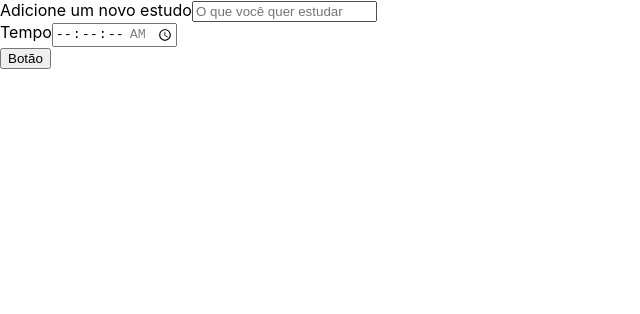
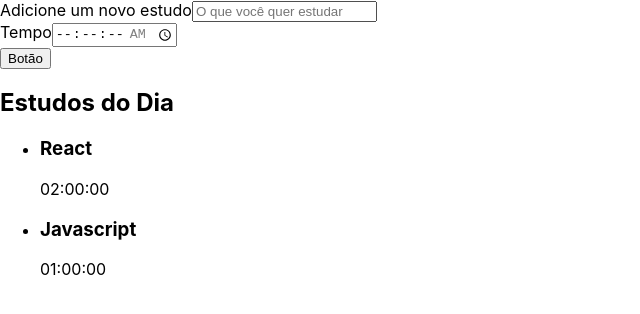
Before and after one commit to GabrielTadachi/alura-studies, a React (Create React App) app: page / in a window 1280 px wide. Shown: the top 314 px of the page, without its empty margins (0-640 px from the left). Built offline with nearby package versions, Linux system fonts and the light colour scheme.

Commit message:
Adicionando Componente Lista

```diff
--- a/src/App.tsx
+++ b/src/App.tsx
@@ -1,10 +1,12 @@
 import React from 'react';
 import Formulario from './components/Formulario';
+import Lista from './components/Lista';
 
 function App() {
   return (
     <div className="App">
       <Formulario/>
+      <Lista/>
     </div>
   );
 }
--- a/src/components/Formulario/index.tsx
+++ b/src/components/Formulario/index.tsx
@@ -35,4 +35,4 @@ class Formulario extends React.Component {
   }
 }
 
-export default Formulario
+export default Formulario;
--- /dev/null
+++ b/src/components/Lista/index.tsx
@@ -0,0 +1,21 @@
+import React from "react";
+
+function Lista() {
+  return (
+    <aside>
+      <h2>Estudos do Dia</h2>
+      <ul>
+        <li>
+          <h3>React</h3>
+          <span>02:00:00</span>
+        </li>
+        <li>
+          <h3>Javascript</h3>
+          <span>01:00:00</span>
+        </li>
+      </ul>
+    </aside>
+  );
+}
+
+export default Lista;
```
